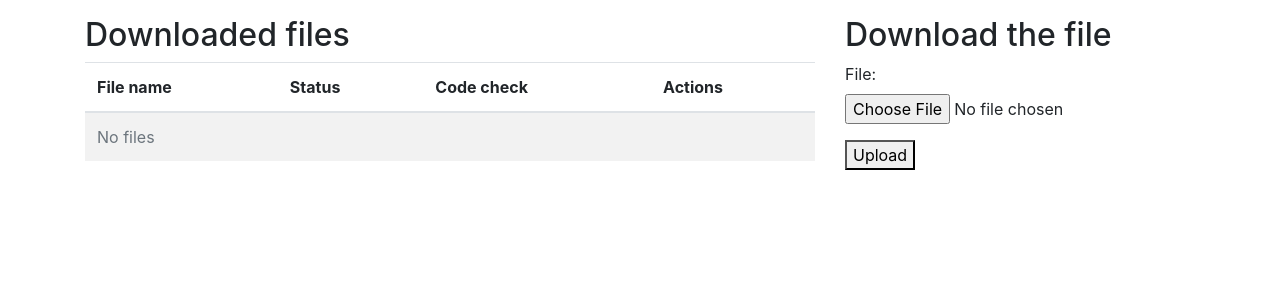
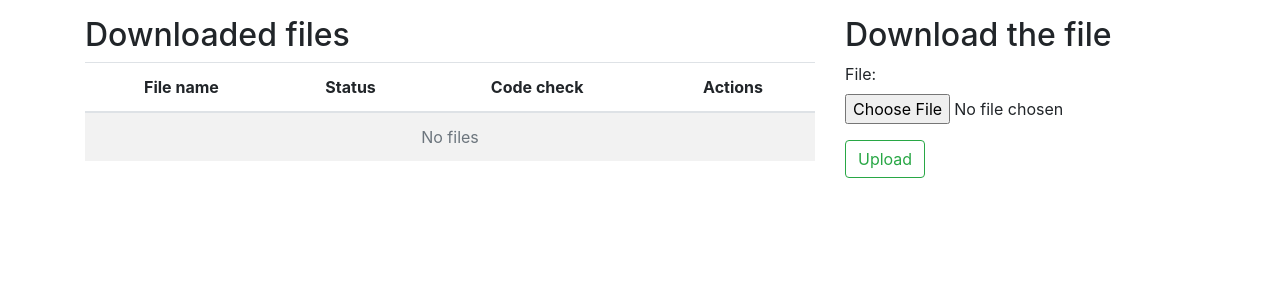
Before and after one commit to mrKazzila/python_dev_test_task, a Django app: page /files/list/ in a window 1280 px wide. Shown: the part 56-356 px from the top of the page. Run offline with Django 4.2, Linux system fonts and the light colour scheme; the visitor is signed in with stand-in values (Sample User, id 1); data that the repository does not hold is empty; parts of the project's set-up code (start-up, migrations or seed data) failed here and were passed over; some libraries are stand-ins or nearby versions.

Commit message:
chore: update layout

```diff
--- a/app/code_files/templates/code_files/file_list.html
+++ b/app/code_files/templates/code_files/file_list.html
@@ -1,9 +1,5 @@
 {% extends 'common/base.html' %}
 {% load static %}
-
-{% block css %}
-    <link href="{% static 'css/file_list.css' %}" rel="stylesheet">
-{% endblock %}
 
 {% block content %}
 <br>
@@ -17,21 +13,21 @@
             <table class="table table-striped">
                 <thead>
                     <tr>
-                        <th>File name</th>
-                        <th>Status</th>
-                        <th>Code check</th>
-                        <th>Actions</th>
+                        <th class="text-center">File name</th>
+                        <th class="text-center">Status</th>
+                        <th class="text-center">Code check</th>
+                        <th class="text-center">Actions</th>
                     </tr>
                 </thead>
                 <tbody>
                     {% if page_obj %}
                         {% for file, code_check in page_obj %}
                             <tr>
-                                <td>
+                                <td class="text-center">
                                     <span class="text-dark">{{ file.filename }}</span>
                                 </td>
 
-                                <td>
+                                <td class="text-center">
                                     {% if file.state == "New" %}
                                         <span class="text-danger">{{ file.state }}</span>
                                     {% elif file.state == "Overwritten" %}
@@ -41,10 +37,12 @@
                                     {% endif %}
                                 </td>
 
-                                <td>
+                                <td class="text-center">
                                     {% if code_check.status == "Done" %}
                                         <span class="text-success">
-                                            <a href="#" class="btn btn-info">Report available</a>
+                                            <a href="{% url 'reports:file_report' file.id %}" class="btn btn-success">
+                                                Report available
+                                            </a>
                                         </span>
                                     {% elif code_check.status == "In checking" %}
                                         <span class="text-warning">{{ code_check.status }}</span>
@@ -53,14 +51,14 @@
                                     {% endif %}
                                 </td>
 
-                                <td>
+                                <td class="text-center">
                                     <a href="{% url 'code_files:delete_file' file.id %}" class="btn btn-danger">Delete</a>
                                 </td>
 
                             </tr>
                         {% endfor %}
                     {% else %}
-                        <tr>
+                        <tr class="text-center">
                             <td colspan="4" class="text-muted">No files</td>
                         </tr>
                     {% endif %}
@@ -72,8 +70,8 @@
                     <span class="step-links">
 
                         {% if page_obj.has_previous %}
-                            <a href="?page=1" id="my-paginator-first-btn">&laquo; first</a>
-                            <a href="?page={{ page_obj.previous_page_number }}" id="my-paginator-previous-btn">previous</a>
+                            <a href="?page=1" class="btn btn-outline-dark">&laquo; first</a>
+                            <a href="?page={{ page_obj.previous_page_number }}" class="btn btn-outline-dark">previous</a>
                         {% endif %}
 
                         <span class="current">
@@ -81,8 +79,8 @@
                         </span>
 
                         {% if page_obj.has_next %}
-                            <a href="?page={{ page_obj.next_page_number }}" id="my-paginator-next-btn">next</a>
-                            <a href="?page={{ page_obj.paginator.num_pages }}" id="my-paginator-last-btn">last &raquo;</a>
+                            <a href="?page={{ page_obj.next_page_number }}" class="btn btn-outline-dark">next</a>
+                            <a href="?page={{ page_obj.paginator.num_pages }}" class="btn btn-outline-dark">last &raquo;</a>
                         {% endif %}
 
                     </span>
@@ -97,7 +95,7 @@
             <form method="post" enctype="multipart/form-data">
                 {% csrf_token %}
                 {{ form.as_p }}
-                <button name="submit" type="submit" id="my-upload-file-btn">
+                <button name="submit" type="submit" class="btn btn-outline-success">
                     Upload
                 </button>
             </form>
```
